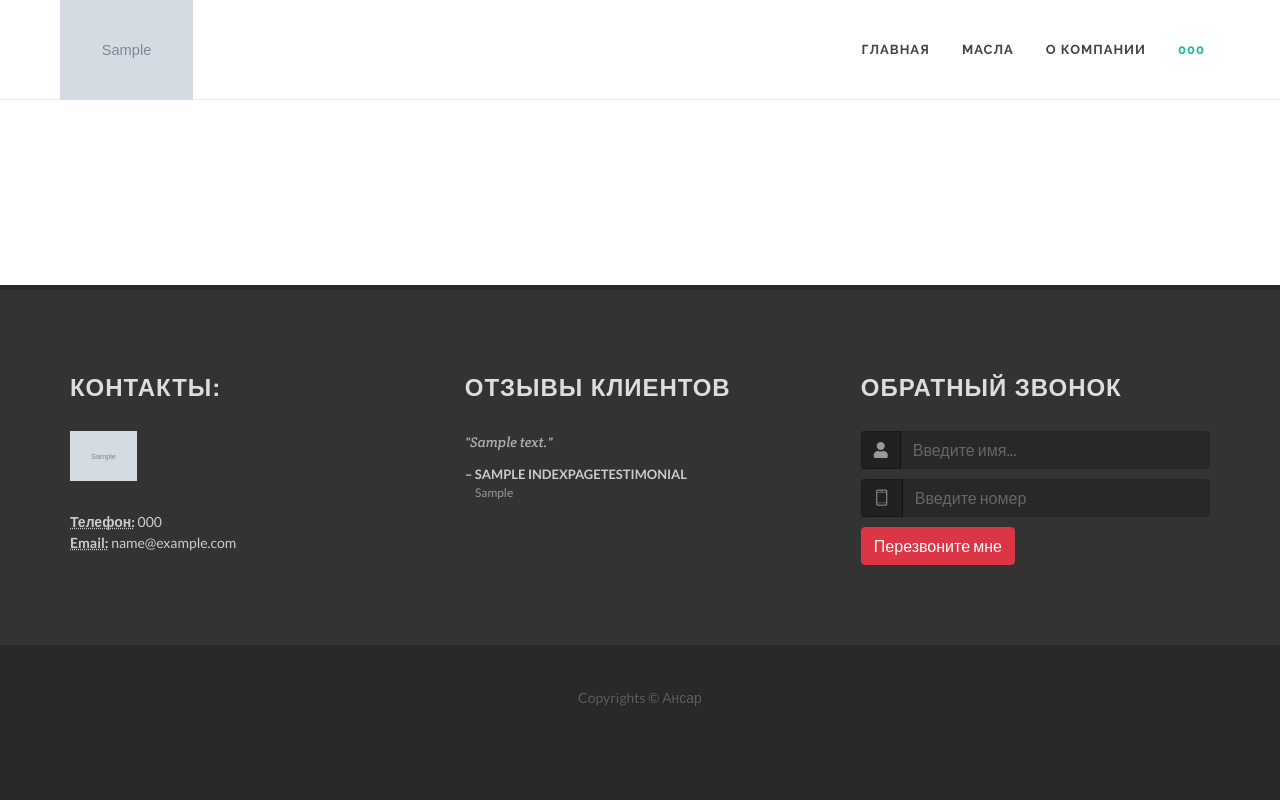
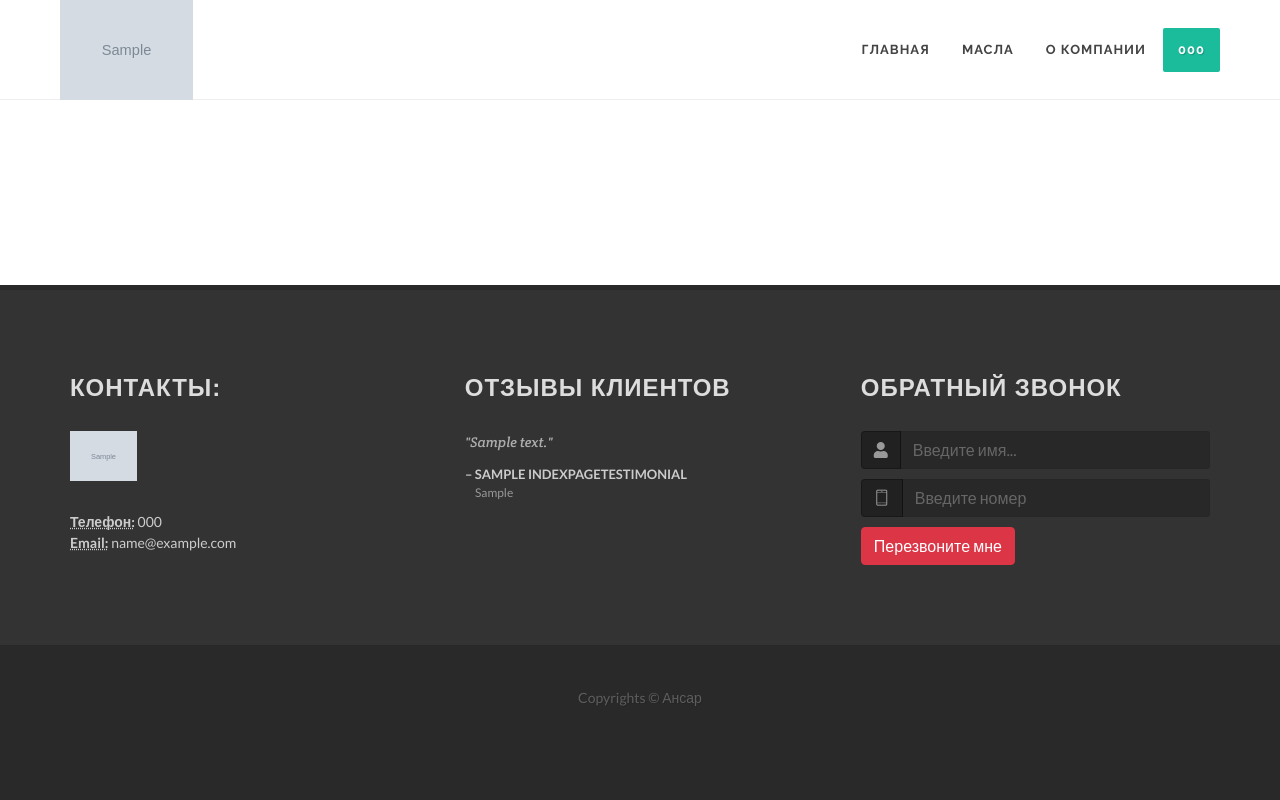
Before and after one commit to SultanNasyrovDeveloper/ansar, a Django app: template templates/base.html in a window 1280 px wide. Run offline with Django 3.2, Linux system fonts and the light colour scheme; the template is opened without the code that fills it: values that come from a table or form of the project are taken from there, others are empty; tables that the repository leaves empty hold one stand-in row (values such as "Sample post"); grey boxes marked "Sample" are stand-in pictures; parts of the project's set-up code (start-up, migrations or seed data) failed here and were passed over; some libraries are stand-ins or nearby versions; some web fonts are replaced.

Commit message:
Banner phone number design

```diff
--- a/ansr/index/models.py
+++ b/ansr/index/models.py
@@ -27,7 +27,7 @@ class IndexPageSettings(models.Model):
     block_aboutus_background = models.FileField(upload_to='about_us/', verbose_name='Задний фон блока о компании')
     block_aboutus_title = models.CharField(max_length=250, null=True, blank=True,
                                            verbose_name='Название блока о компании')
-    block_aboutus_description = models.CharField(max_length=250, null=True, blank=True,
+    block_aboutus_description = models.CharField(max_length=750, null=True, blank=True,
                                                  verbose_name='Описание блока о компании')
     block_aboutus_body = models.CharField(max_length=250, null=True, blank=True,
                                           verbose_name='Текст блока о компании')
--- a/templates/base.html
+++ b/templates/base.html
@@ -135,17 +135,13 @@
 
 					<!-- Primary Navigation
 					============================================= -->
-					<nav id="primary-menu">
+					<nav id="primary-menu" class="style-3">
 
 						<ul style="border-right: none">
-                            <li class="mega-menu"><a href="{% url 'index' %}"><div>Главная</div></a></li>
-                            <li class="mega-menu"><a href="{% url 'products-list' %}"><div>Масла</div></a></li>
-                            <li class="mega-menu"><a href="#"><div>О компании</div></a></li>
-							<li class="mega-menu current" style="height: inherit">
-                                <a href="">
-                                    {{ site_settings.phone }}
-                                </a>
-                            </li>
+                            <li class="mega-menu"><a class="sf-with-ul" href="{% url 'index' %}"><div>Главная</div></a></li>
+                            <li class="mega-menu"><a class="sf-with-ul" href="{% url 'products-list' %}"><div>Масла</div></a></li>
+                            <li class="mega-menu"><a class="sf-with-ul" href="#"><div>О компании</div></a></li>
+							<li class="mega-menu current" style="height: inherit"><a class="sf-with-ul">{{ site_settings.phone }}</a></li>
 						</ul>
 
 					</nav><!-- #primary-menu end -->
```
Also changed, not shown: ansr/index/migrations/0013_auto_20190521_1120.py (added).
